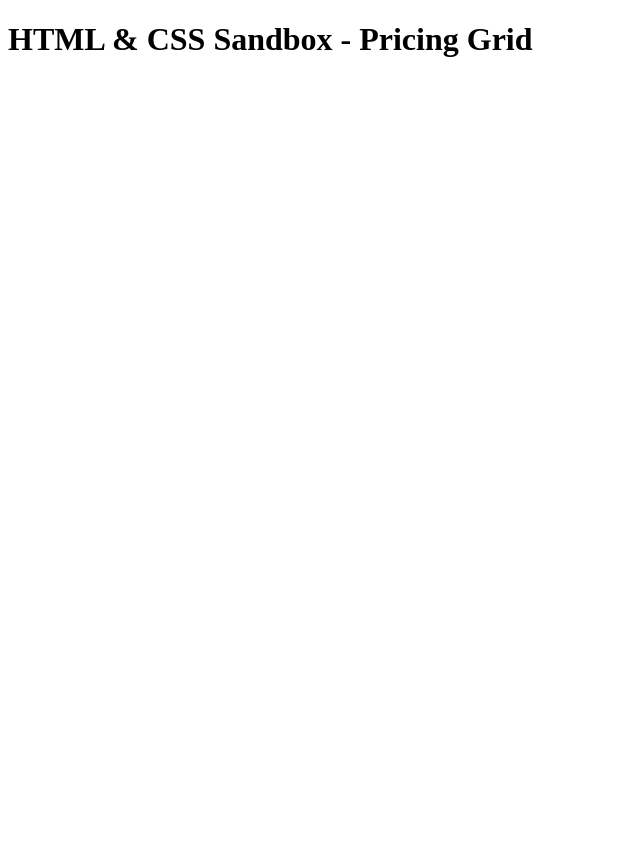
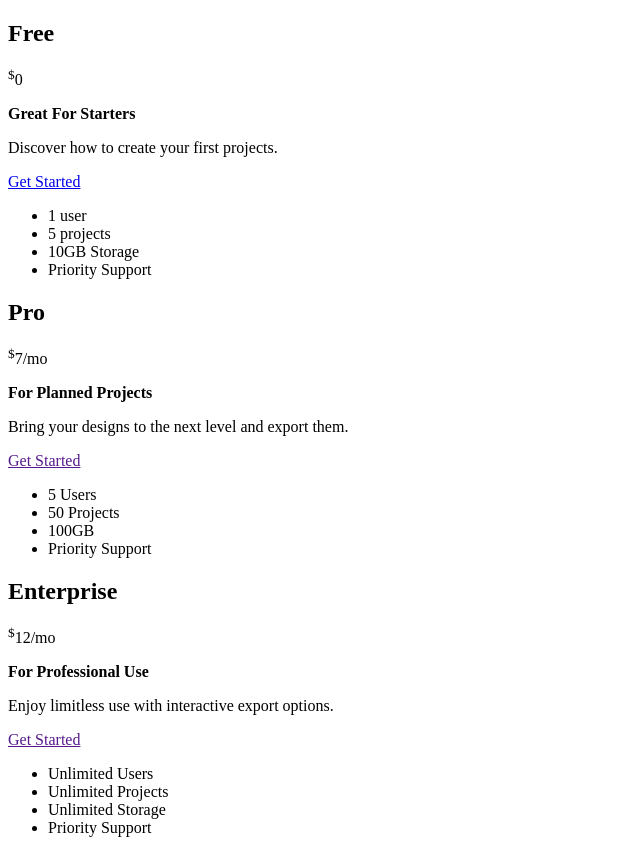
Before and after one commit to tobifotis/frontend-sandbox, a plain HTML site: page 01-essential-html/13-pricing-grid-html-challenge/index.html in a window 1280 px wide. Shown: the whole page, without its empty margins (0-640 px from the left). Before the commit the page ends 800 px from the top, so only its background shows below. Drawn offline with Linux system fonts and the light colour scheme.

Commit message:
feat: add pricing-grid-html-challenge

```diff
--- a/01-essential-html/13-pricing-grid-html-challenge/index.html
+++ b/01-essential-html/13-pricing-grid-html-challenge/index.html
@@ -6,6 +6,58 @@
     <title>Pricing</title>
   </head>
   <body>
-    <h1>HTML & CSS Sandbox - Pricing Grid</h1>
+    <div class="container">
+      <div class="pricing">
+        <!-- Card 1 -->
+        <div class="card">
+          <h2>Free</h2>
+          <p class="price"><sup>$</sup>0</p>
+          <p class="price-info"><strong>Great For Starters</strong></p>
+          <p class="main-text">Discover how to create your first projects.</p>
+          <a href="#" class="btn">Get Started</a>
+          <ul>
+            <li>1 user</li>
+            <li>5 projects</li>
+            <li>10GB Storage</li>
+            <li>Priority Support</li>
+          </ul>
+        </div>
+
+        <!-- Card 2 -->
+        <div class="card">
+          <h2>Pro</h2>
+          <p class="price"><sup>$</sup>7<span>/mo</span></p>
+          <p class="price-info"><strong>For Planned Projects</strong></p>
+          <p class="main-text">
+            Bring your designs to the next level and export them.
+          </p>
+
+          <a href="" class="btn">Get Started</a>
+          <ul>
+            <li>5 Users</li>
+            <li>50 Projects</li>
+            <li>100GB</li>
+            <li>Priority Support</li>
+          </ul>
+        </div>
+
+        <!-- Card 3 -->
+        <div class="card">
+          <h2>Enterprise</h2>
+          <p class="price"><sup>$</sup>12<span>/mo</span></p>
+          <p class="price-info"><strong>For Professional Use</strong></p>
+          <p class="main-text">
+            Enjoy limitless use with interactive export options.
+          </p>
+          <a href="" class="btn">Get Started</a>
+          <ul>
+            <li>Unlimited Users</li>
+            <li>Unlimited Projects</li>
+            <li>Unlimited Storage</li>
+            <li>Priority Support</li>
+          </ul>
+        </div>
+      </div>
+    </div>
   </body>
 </html>
```
